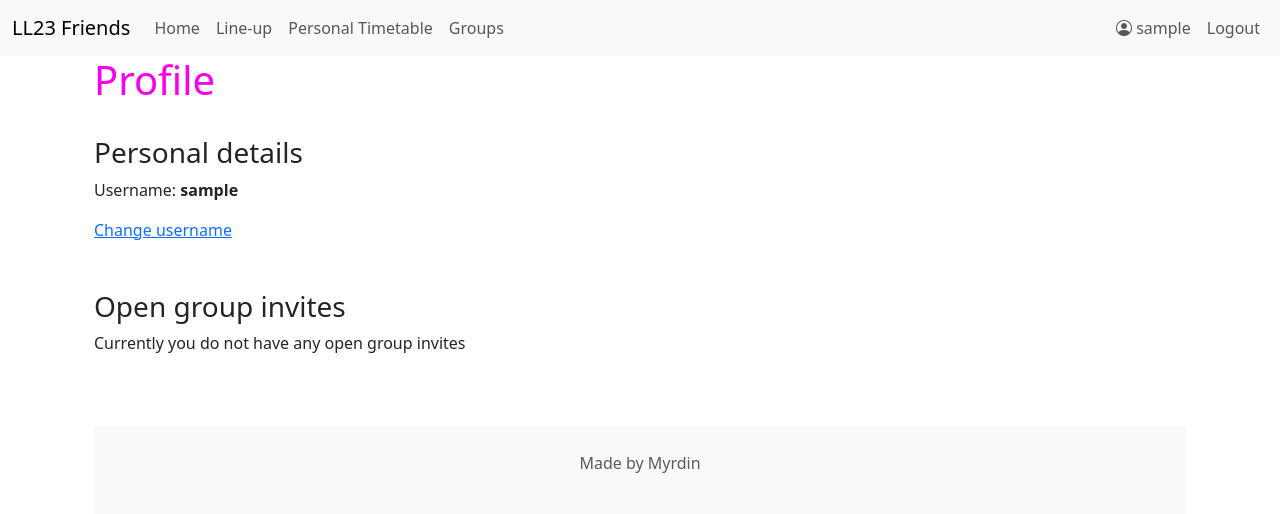
After one commit to Myrdin76/festival_friends_sync, a Flask app: page /user in a window 1280 px wide. The commit adds this page. Shown: the top 514 px of the page. Run offline with Flask 3, Linux system fonts and the light colour scheme; a user stored in the database is signed in; tables that the repository leaves empty hold one stand-in row (values such as "Sample post"); some libraries are stand-ins or nearby versions.

Commit message:
user page

```diff
--- a/app/forms.py
+++ b/app/forms.py
@@ -40,3 +40,17 @@ class ResetPasswordForm(FlaskForm):
         'Repeat Password', validators=[DataRequired(),
                                            EqualTo('password')])
     submit = SubmitField('Reset Password', render_kw=button_style)
+
+
+class ChangeUsernameForm(FlaskForm):
+    username = StringField('Username', validators=[DataRequired()])
+    submit = SubmitField('Change Username', render_kw=button_style)
+
+    def validate_username(self, username):
+        user = User.query.filter_by(username=username.data).first()
+        if user is not None:
+            raise ValidationError(('Username already in use'))
+
+
+class EmptyForm(FlaskForm):
+    submit = SubmitField('Submit', render_kw=button_style)
--- a/app/templates/base.html
+++ b/app/templates/base.html
@@ -14,6 +14,7 @@
     <!-- Bootstrap CSS -->
     <link rel="stylesheet"  type="text/css" href="{{url_for('static', filename='style.css')}}">
     <script src="https://unpkg.com/htmx.org@1.9.4" integrity="sha384-zUfuhFKKZCbHTY6aRR46gxiqszMk5tcHjsVFxnUo8VMus4kHGVdIYVbOYYNlKmHV" crossorigin="anonymous"></script>
+    <script src="https://unpkg.com/htmx.org/dist/ext/response-targets.js"></script>
     <link rel="stylesheet" href="https://cdn.jsdelivr.net/npm/bootstrap-icons@1.8.0/font/bootstrap-icons.css">
     <title>Lowlands Friends!</title>
 </head>
@@ -48,7 +49,7 @@
 
                   {% if current_user.is_authenticated %}
                   <li class="nav-item">
-                    <a class="nav-link" href="#">
+                    <a class="nav-link" href="{{ url_for('user')}}">
                         <i class="bi bi-person-circle"></i>
                         {{ current_user.username }}
                   </a>
--- /dev/null
+++ b/app/templates/user.html
@@ -0,0 +1,23 @@
+{% extends "base.html" %} {% block content %}
+
+<body>
+
+    <div class="container">
+        <h1>Profile</h1>
+        <br>
+        <h3>Personal details</h3>
+        <div id="username"><p>Username: <b>{{current_user.username}}</b></p></div>
+        <a href="" hx-get="{{url_for('change_username')}}" hx-target="#username_form" hx-swap="innerHTML" hx-trigger="click">Change username</a>
+
+        <div hx-trigger="clear_form from:body" hx-target="#username_form" hx-get="/api/delete_struct" hx-swap="innerHTML"></div>
+
+        <div id="username_form"></div>
+
+        <br>
+        <br>
+        <h3>Open group invites</h3>
+        <div id="open_group_invites">Currently you do not have any open group invites</div>
+
+</body>
+
+{% endblock %}
--- a/app/views.py
+++ b/app/views.py
@@ -11,6 +11,8 @@ from app.forms import (
     LoginForm,
     RegistrationForm,
     ResetPasswordForm,
+    EmptyForm,
+    ChangeUsernameForm
 )
 from app import app, db
 from app.models import User, Artist, Group, user_to_group
@@ -101,6 +103,13 @@ def register():
         return redirect(url_for('login'))
     return render_template('register.html', title=('Register'), form=form)
 
+@app.route('/user')
+@login_required
+def user():
+    cu_form = ChangeUsernameForm()
+    return render_template('user.html', cu_form=cu_form)
+
+
 
 @app.route("/testpage")
 def testpage():
```
Also changed, not shown: app/api.py (+31 -2 lines), app/templates/api_change_username_form.html (added, +10 -0 lines), todo.md (added).
